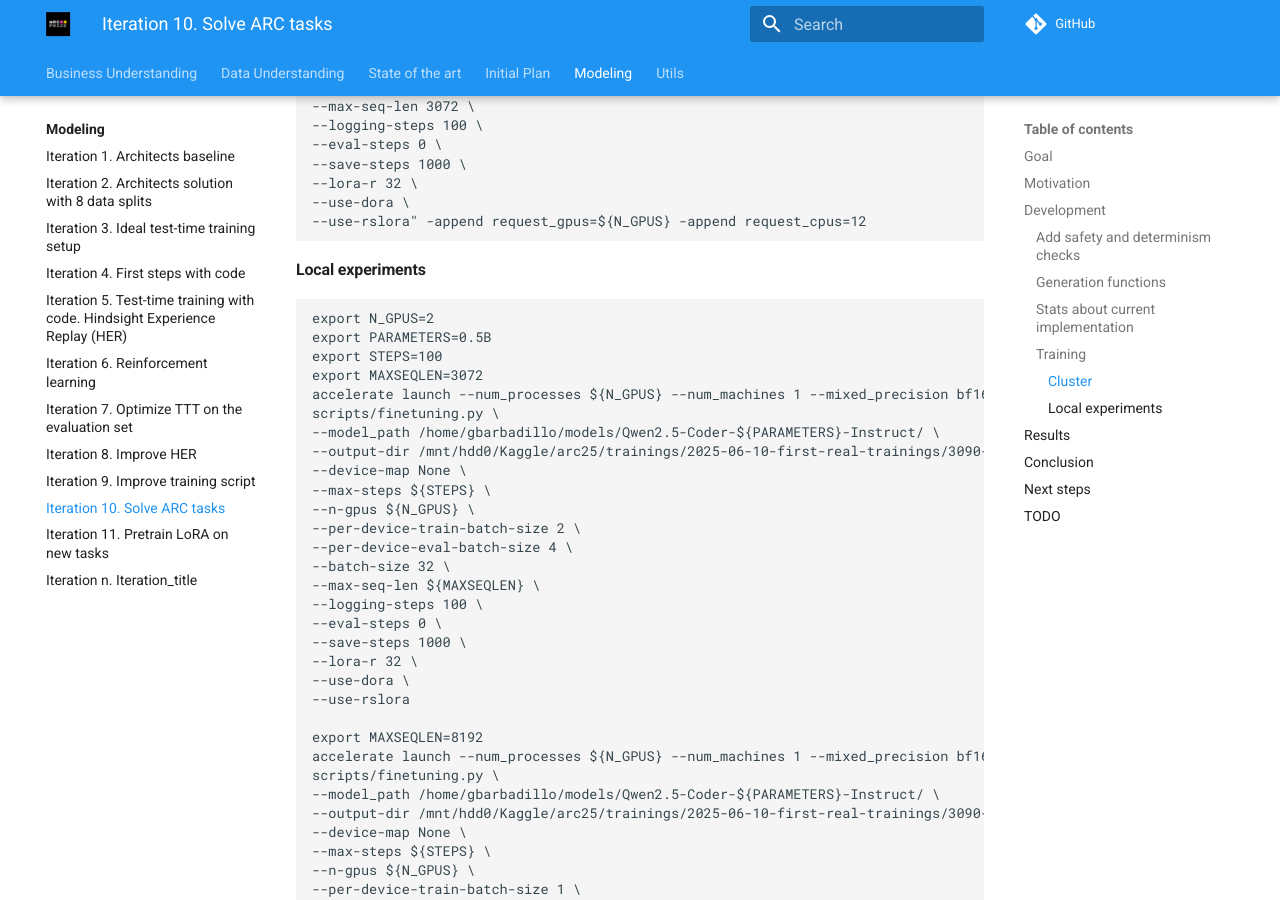
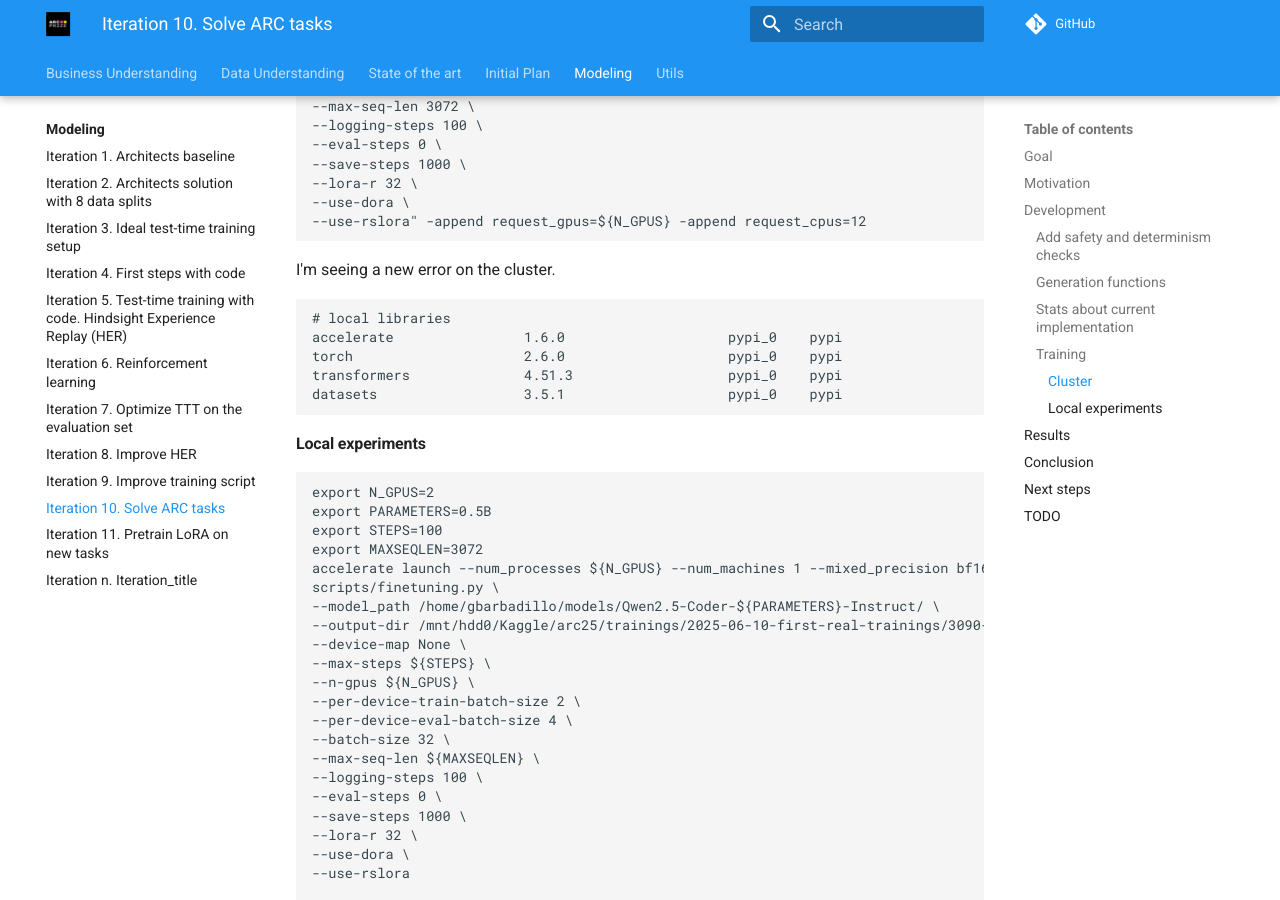
Before and after one commit to ironbar/arc25, an MkDocs documentation site: the page built from docs/modeling/Iteration_10_solve_arc_tasks.md, in a window 1280 px wide and 900 px high, scrolled down 2066 px. Built offline with MkDocs 1.6.1 and Material for MkDocs 9.7.7, drawn with Linux system fonts in a browser that asks for light colours; comment, search, counter and statistics services are not loaded.

Commit message:
saved versions of the local libraries

````diff
--- a/docs/modeling/Iteration_10_solve_arc_tasks.md
+++ b/docs/modeling/Iteration_10_solve_arc_tasks.md
@@ -97,6 +97,16 @@ accelerate launch --num_processes ${N_GPUS} --num_machines 1 --mixed_precision b
 --lora-r 32 \
 --use-dora \
 --use-rslora" -append request_gpus=${N_GPUS} -append request_cpus=12
+```
+
+I'm seeing a new error on the cluster.
+
+```
+# local libraries
+accelerate                1.6.0                    pypi_0    pypi
+torch                     2.6.0                    pypi_0    pypi
+transformers              4.51.3                   pypi_0    pypi
+datasets                  3.5.1                    pypi_0    pypi
 ```
 
 #### Local experiments
````
